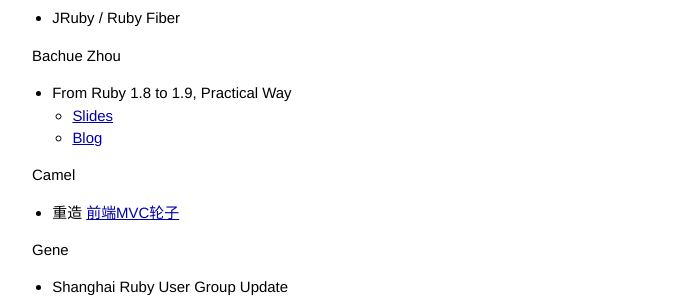
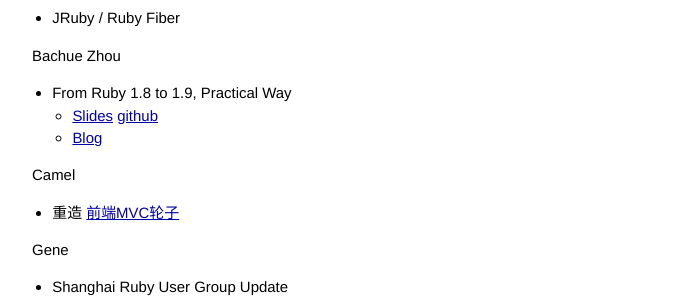
Before and after one commit to shruby/shruby.github.io, a Jekyll site: the page built from _posts/2013-09-13-call-2013-sept-weekend.markdown, in a window 1280 px wide. Shown: the part 725-1025 px from the top of the page, without its empty margins (294-985 px from the left). Built offline with Jekyll 4.4.1, drawn with Linux system fonts in a browser that asks for light colours; Markdown is read by kramdown in place of the engine named in the settings; grey boxes are pictures that could not be loaded.

Commit message:
add url for slides play

```diff
--- a/_posts/2013-09-13-call-2013-sept-weekend.markdown
+++ b/_posts/2013-09-13-call-2013-sept-weekend.markdown
@@ -27,7 +27,7 @@
 Bachue Zhou
 
 * From Ruby 1.8 to 1.9, Practical Way
-  * [Slides](https://github.com/bachue/slides-for-diff-rb18-rb19)
+  * [Slides](http://106.187.100.121/slides_for_diff_rb18_rb19) [github](https://github.com/bachue/slides-for-diff-rb18-rb19)
   * [Blog](http://bachue.is-programmer.com/posts/40540.html)
 
 Camel
```
